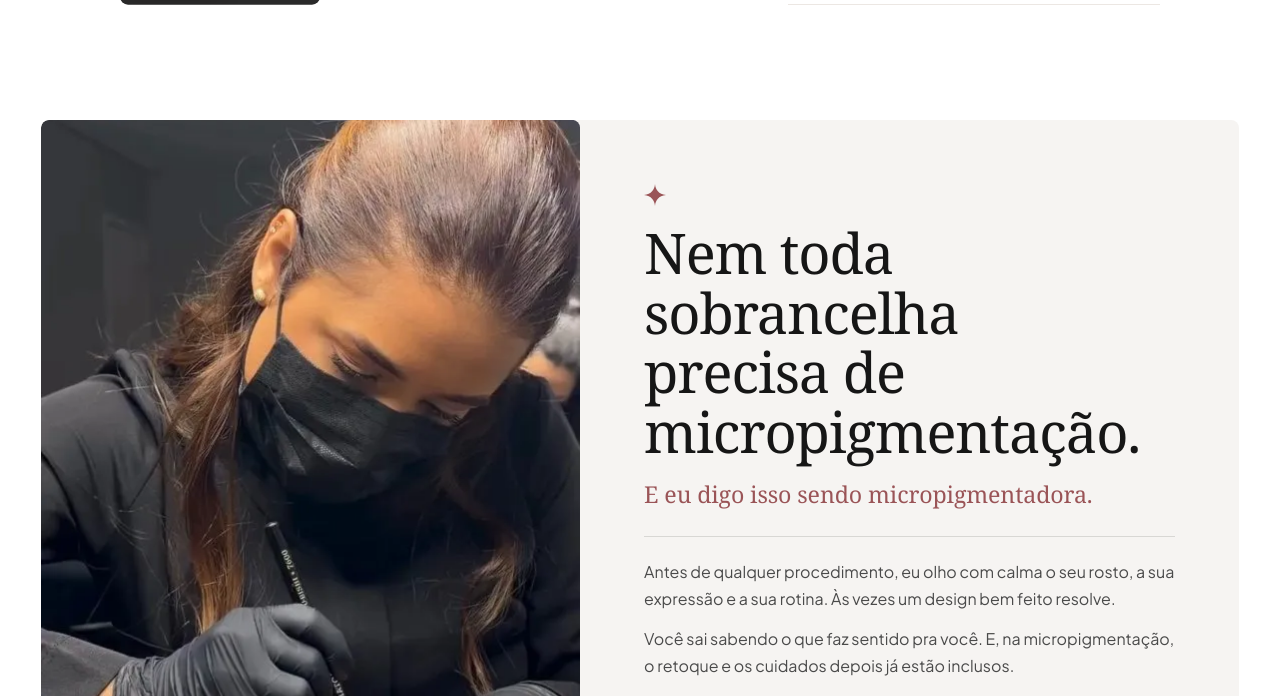
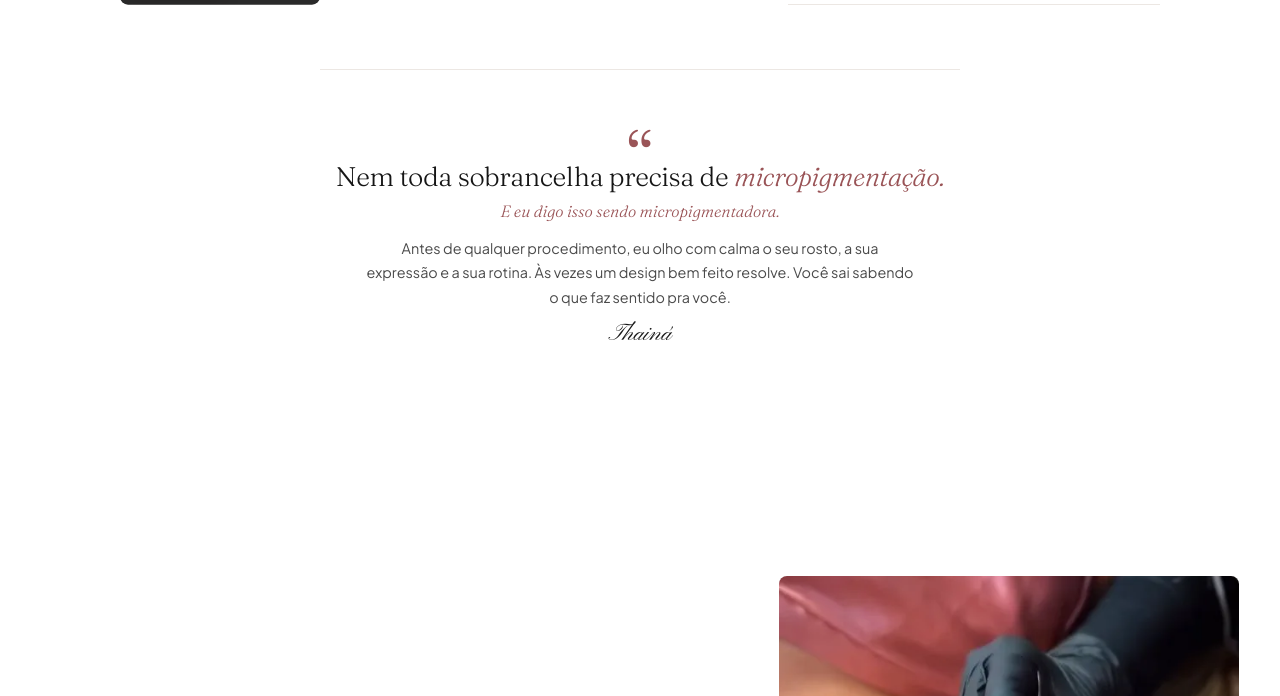
Before and after one commit to victorialamour/StudioThain-rascunho, a plain HTML site: page index.html in a window 1280 px wide. Shown: the part 3035-3731 px from the top of the page. Drawn offline with nearby package versions, Linux system fonts and the light colour scheme; grey boxes are pictures that could not be loaded; a web font is replaced by a local one.

Commit message:
Frase 'Nem toda sobrancelha…' abaixo da faixa da micropigmentação
Formato do início da opção 09 (aspas, centralizada, assinada). A seção
antiga 'Como funciona' ficou comentada no HTML; menu aponta para a
micropigmentação.

Co-Authored-By: Claude Opus 5.5 <noreply@anthropic.com>

```diff
--- a/assets/css/style.css
+++ b/assets/css/style.css
@@ -1066,3 +1066,15 @@ main>.services{--bleed:var(--sand);background:var(--sand)}
 .micro__vid{aspect-ratio:auto;height:100%;min-height:300px}
 .micro__txt,.micro__steps{align-self:start}
 @media (max-width:767px){.micro__wrap{align-items:start}.micro__vid{height:auto;min-height:0;aspect-ratio:3/4}}
+
+/* ---- Frase da avaliação honesta, abaixo da faixa da micropigmentação ----
+   Formato do início da opção 09: aspas grandes no rosa, frase em Fraunces
+   leve, complemento em itálico, texto curto e assinatura, tudo centralizado. */
+.micro__quote{max-width:640px;margin:clamp(40px,6vw,64px) auto 0;padding-top:clamp(32px,5vw,52px);border-top:1px solid var(--line);text-align:center}
+.micro__quote::before{content:"“";display:block;height:2.4rem;font:300 4.5rem/1 var(--f-display);color:var(--accent)}
+.micro__q{margin:0;font:300 clamp(1.35rem,2.1vw,1.7rem)/1.25 var(--f-display);letter-spacing:-.015em;color:var(--ink)}
+.micro__q em{font-style:italic;color:var(--accent)}
+.micro__punch{margin:.4rem 0 0;font:300 italic 1.02rem/1.4 var(--f-display);color:var(--accent)}
+.micro__honest{max-width:52ch;margin:.8rem auto 0;font-size:.9rem;line-height:1.7;color:var(--body)}
+.micro__sign{margin:.8rem 0 0;font:400 1.5rem/1 "Pinyon Script",cursive;color:var(--ink)}
+.micro{padding-bottom:var(--sec)}
--- a/index.html
+++ b/index.html
@@ -55,7 +55,7 @@
   <nav class="menu__nav" aria-label="Navegação mobile">
     <a href="#studio">O studio</a>
     <a href="#servicos">Serviços</a>
-    <a href="#como-funciona">Avaliação</a>
+    <a href="#micropigmentacao">Micropigmentação</a>
     <a href="#guia">Qual técnica?</a>
     <a href="#resultados">Resultados</a>
     <a href="#cursos">Cursos</a>
@@ -202,11 +202,19 @@
       <li><span class="micro__n">04</span><div><p class="micro__st">Retoque</p><p class="micro__tx">Retoque e acompanhamento já inclusos, com os cuidados depois.</p></div></li>
     </ol>
   </div>
+  <!-- Frase da avaliação honesta (veio da antiga seção "Nem toda sobrancelha…"),
+       no formato do início da opção 09: aspas grandes, centralizada, assinada. -->
+  <div class="micro__quote" data-reveal>
+    <p class="micro__q">Nem toda sobrancelha precisa de <em>micropigmentação.</em></p>
+    <p class="micro__punch">E eu digo isso sendo micropigmentadora.</p>
+    <p class="micro__honest">Antes de qualquer procedimento, eu olho com calma o seu rosto, a sua expressão e a sua rotina. Às vezes um design bem feito resolve. Você sai sabendo o que faz sentido pra você.</p>
+    <p class="micro__sign">Thainá</p>
+  </div>
 </section>
 
-<!-- ═══════════════ 04 · COMO FUNCIONA ═══════════════ -->
-<!-- Os 4 passos saem da copy dela. O antigo "Posicionamento" virou o passo 2:
-     depois de ver os serviços, a honestidade lê como garantia, não como recusa. -->
+<!-- ═══════════════ 04 · COMO FUNCIONA (desativada) ═══════════════
+     A frase "Nem toda sobrancelha…" foi para o fim da seção da micropigmentação.
+     Para voltar, apague esta linha de comentário e a marca do fim do bloco.
 <section class="how" id="como-funciona">
  <div class="how__card">
   <figure class="how__photo" data-reveal-img><img decoding="async" src="assets/img/carrossel-atendimento-poster.webp" alt="Thainá atendendo uma cliente no studio" loading="lazy"></figure>
@@ -222,6 +230,7 @@
   </div>
  </div>
 </section>
+fim da seção Como funciona desativada -->
 
 <!-- ═══════════════ 04b · GUIA: O QUE SUA SOBRANCELHA PEDE? ═══════════════ -->
 <!-- Ideia trazida do Espaço Fancy ("O que suas unhas pedem?"). Carrossel de
```
